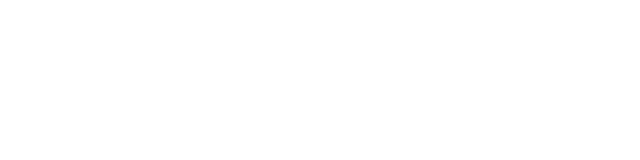
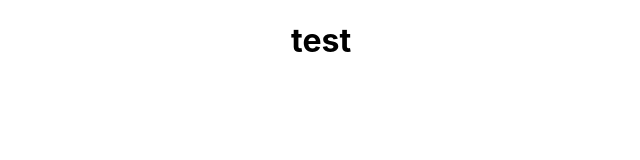
Before and after one commit to ruvu007/ReactExpress-frontend, a React (Create React App) app: page /dashboard in a window 1280 px wide. Shown: the top 160 px of the page, without its empty margins (29-669 px from the left). Built offline with nearby package versions, Linux system fonts and the light colour scheme.

Commit message:
Route systeem & sessies
Aanpassingen aan het route systeem van de pagina's en componenten. Verder gewerkt aan de sessies met cookies

```diff
--- a/package.json
+++ b/package.json
@@ -8,6 +8,7 @@
     "@testing-library/react": "^11.1.0",
     "@testing-library/user-event": "^12.1.10",
     "axios": "^0.21.4",
+    "bcrypt": "^5.0.1",
     "react": "^17.0.2",
     "react-dom": "^17.0.2",
     "react-router-dom": "^5.3.0",
--- a/src/App.js
+++ b/src/App.js
@@ -1,23 +1,31 @@
 import React from 'react';
-import {Route, BrowserRouter as Router} from 'react-router-dom';
+import {Route, BrowserRouter as Router, Switch} from 'react-router-dom';
 
 import './app.css';
 
 // Components
-import Home from './components/Home';
+
 import Registration from './components/Registration';
 import Login from './components/Login';
+
+
+// Pages
+
+import Home from './pages/Home';
+import Dashboard from './pages/Dashboard';
 
 function App() {
   return (
     <Router>
-
+      <Switch>
       <Route path="/" exact component={Home}></Route>
 
       <Route path="/registreer" component={Registration}></Route>
 
       <Route path="/login" component={Login}></Route>
 
+      <Route path="/dashboard" component={Dashboard}></Route>
+      </Switch>
     </Router>
   );
 }
--- a/src/components/Login.js
+++ b/src/components/Login.js
@@ -1,5 +1,6 @@
 import React, { useState } from 'react';
 import Axios from 'axios';
+import { useEffect } from 'react/cjs/react.development';
 
 function Login() {
 
@@ -8,6 +9,9 @@
 
   const [loginStatus, setLoginStatus] = useState("");
 
+  Axios.defaults.withCredentials = true;
+
+  // Axios post om de opgegeven data van de frontend naar de backend te sturen
   const login = () => {
     Axios.post('http://localhost:3001/login', {
         username: username,
@@ -21,6 +25,14 @@
         }
       });
   };
+
+  useEffect(() => {
+    Axios.get('http://localhost:3001/login').then((response) => {
+      if (response.data.loggedIn == true) {
+        setLoginStatus(response.data.user[0].username);
+      };
+    });
+  }, []);
 
   return (
     <div className='app'>
--- a/src/components/Registration.js
+++ b/src/components/Registration.js
@@ -6,6 +6,9 @@
     const [usernameReg, setUsernameReg] = useState('');
     const [passwordReg, setPasswordReg] = useState('');
 
+    Axios.defaults.withCredentials = true;
+
+    // Axios post om de opgegeven data van de frontend naar de backend te sturen
     const register = () => {
         Axios.post('http://localhost:3001/register', {
             username: usernameReg,
--- /dev/null
+++ b/src/pages/Dashboard.js
@@ -0,0 +1,14 @@
+import React, { useState } from 'react';
+import Axios from 'axios';
+
+function Dashboard() {
+
+
+  return (
+    <div className='app'>
+        <h1>test</h1>
+    </div>
+  );
+}
+
+export default Dashboard;
```
Also changed, not shown: src/pages/Home.js (renamed from src/components/Home.js), 1 other file (tests, documents, lock files or other folders). Lines whose indentation alone changed are shown as unchanged.
